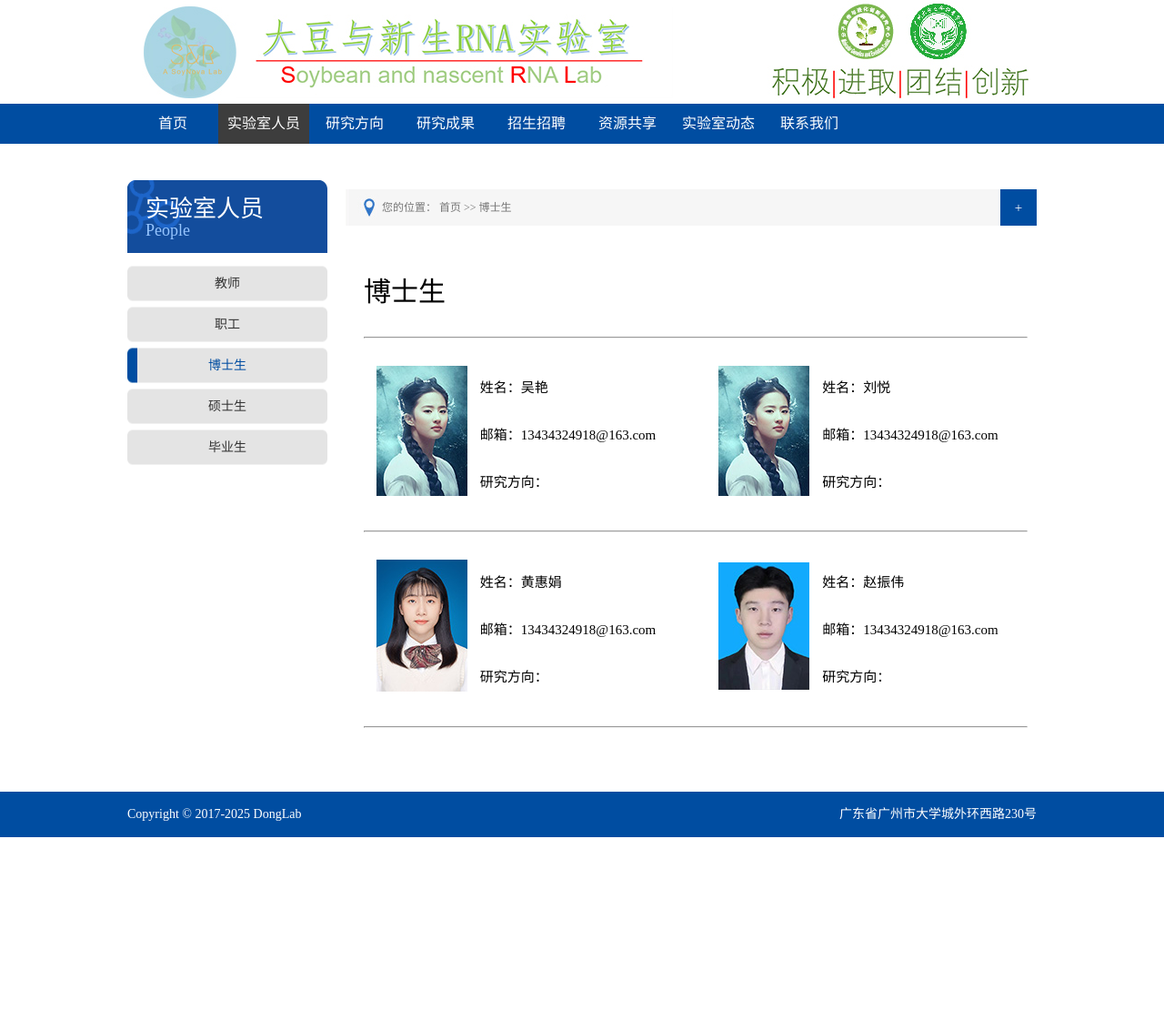
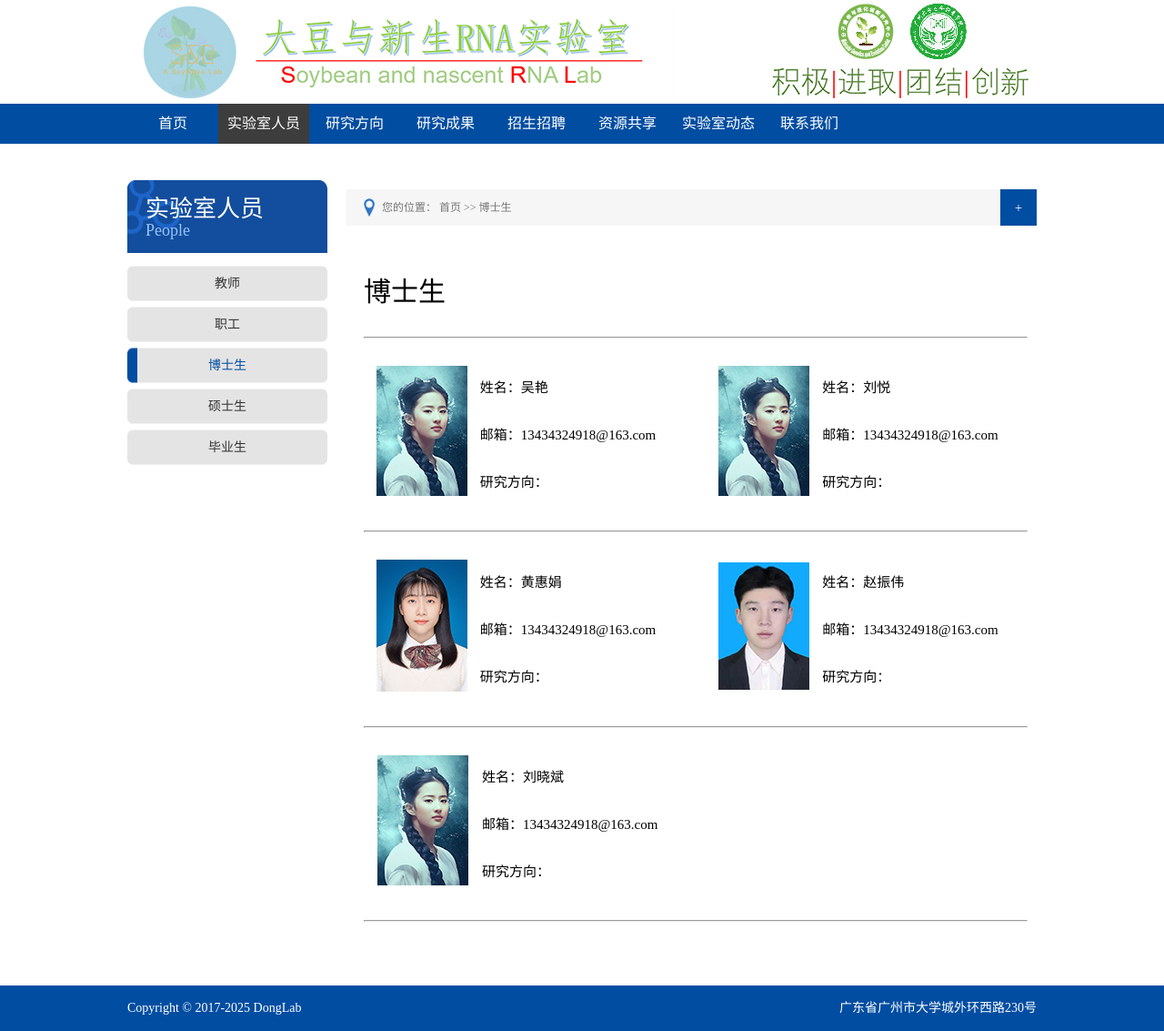
Before and after one commit to zhanweimin2021/zhanweimin2021.github.io, a Jekyll site: the page built from pages/doctor.html, in a window 1280 px wide. Shown: the whole page at 91% size. Built offline with Jekyll 4.4.1, drawn with Linux system fonts in a browser that asks for light colours; before the commit the page ends 920 px from its top, so only the background shows below that.

Commit message:
Update doctor.html

```diff
--- a/pages/doctor.html
+++ b/pages/doctor.html
@@ -34,6 +34,14 @@
         </tr>
       </table>
       <hr>
+      <table style="margin-top:30px;margin-bottom:30px">
+        <tr>
+          <td width="120"><p align="center"><img src="/images/staff/moyayong.jpg"></p></td>
+          <td width="235"><p>姓名：刘晓斌</p><br><p>邮箱：13434324918@163.com</p><br><p>研究方向：</p></td>
+          <td width="20"></td>
+        </tr>
+      </table>
+      <hr>
     </div>
   </div>
 </div>
```
